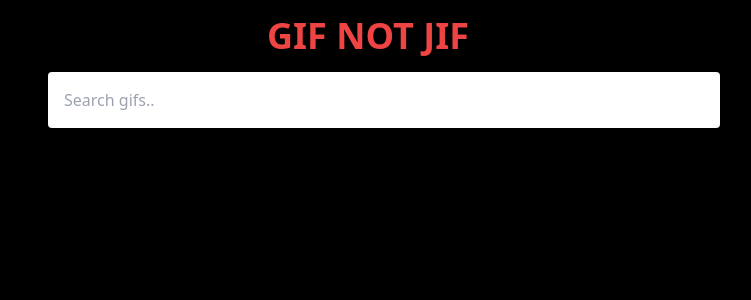
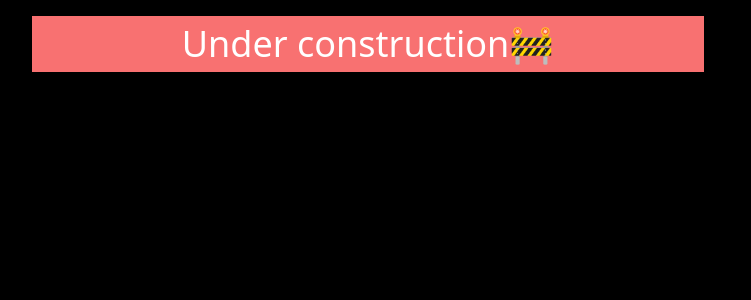
Before and after one commit to neerajkumarc/gifsearch, a React (Vite) app: page /gif/1 in a window 1280 px wide. Shown: the top 300 px of the page, without its empty margins (272-1023 px from the left). Built offline with nearby package versions, Linux system fonts and the light colour scheme.

Commit message:
added a specific page for gifs

```diff
--- a/package.json
+++ b/package.json
@@ -10,7 +10,8 @@
   },
   "dependencies": {
     "react": "^18.2.0",
-    "react-dom": "^18.2.0"
+    "react-dom": "^18.2.0",
+    "react-router-dom": "^6.8.1"
   },
   "devDependencies": {
     "@types/react": "^18.0.27",
--- a/src/App.jsx
+++ b/src/App.jsx
@@ -1,53 +1,16 @@
-import { useState } from "react";
+import Home from "./pages/Home";
+import { BrowserRouter, Routes, Route } from "react-router-dom";
+import Gif from "./pages/Gif";
+
 function App() {
-  const [search, setSearch] = useState(null);
-  const [gifs, setGifs] = useState([]);
-  const [loading, setLoading] = useState(null);
-  function fetchGifs(e) {
-    e.preventDefault();
-    setLoading(true);
-    const API_KEY = "1mwpV1pXzxX9PWodaVTxBGCXpAsda5up";
-    fetch(
-      `https://api.giphy.com/v1/gifs/search?api_key=${API_KEY}&q=${search}&limit=50&offset=0&rating=g&lang=en`
-    )
-      .then((response) => response.json())
-      .then((data) => {
-        setGifs(data.data);
-      })
-      .then(() => {
-        setLoading(false);
-      });
-  }
-  return (
-    <div className=" max-w-2xl mx-auto m-4 flex flex-col justify-center">
-      <h1 className="text-red-500 text-4xl text-center font-bold ">
-        GIF NOT JIF
-      </h1>
-      <form onSubmit={fetchGifs}>
-        <input
-          type="text"
-          placeholder="Search gifs.."
-          onChange={(e) => {
-            setSearch(e.target.value);
-          }}
-          className="rounded p-4 m-4 w-full"
-        />
-      </form>
-      {loading ? (
-        <p className="text-xl text-white text-center">Loading...</p>
-      ) : (
-        <div className="grid grid-cols-3 grid-flow-dense">
-          {gifs.map((gif) => {
-            return (
-              <div key={gif.id} className="m-2 mx-auto">
-                <img className="w-40 h-40" src={gif.images.preview_gif.url} loading="lazy" alt="gif" />
-              </div>
-            );
-          })}
-        </div>
-      )}
-    </div>
-  );
+  return(
+    <BrowserRouter>
+      <Routes>
+        <Route path="/" element={<Home/>}/>
+        <Route path="/gif/:id" element={<Gif/>}/>
+      </Routes>
+    </BrowserRouter>
+  )
 }
 
 export default App;
--- /dev/null
+++ b/src/pages/Gif.jsx
@@ -0,0 +1,12 @@
+import React from 'react'
+import { useParams } from 'react-router-dom'
+const Gif = () => {
+    // const id = useParams()
+  return (
+    <div className=" max-w-2xl mx-auto m-4 flex flex-col justify-center text-white">
+    <p className='text-center text-4xl p-2 bg-red-400'>Under construction🚧</p>
+    </div>
+  )
+}
+
+export default Gif
--- /dev/null
+++ b/src/pages/Home.jsx
@@ -0,0 +1,62 @@
+import React from 'react'
+import { useState } from "react";
+import { useNavigate } from 'react-router-dom';
+
+const Home = () => {
+    {   const navigate = useNavigate()
+        const [search, setSearch] = useState(null);
+        const [gifs, setGifs] = useState([]);
+        const [loading, setLoading] = useState(null);
+        function fetchGifs(e){
+          e.preventDefault();
+          setLoading(true);
+          const API_KEY = "1mwpV1pXzxX9PWodaVTxBGCXpAsda5up";
+          fetch(
+            `https://api.giphy.com/v1/gifs/search?api_key=${API_KEY}&q=${search}&limit=50&offset=0&rating=g&lang=en`
+          )
+            .then((response) => response.json())
+            .then((data) => {
+              setGifs(data.data);
+            })
+            .then(() => {
+              setLoading(false);
+            });
+        }
+        function handleClick(id){
+          navigate(`/gif/${id}`)
+        }
+        return (
+          <div className=" max-w-2xl mx-auto m-4 flex flex-col justify-center">
+            <h1 className="text-red-500 text-4xl text-center font-bold ">
+              GIF NOT JIF
+            </h1>
+            <form onSubmit={fetchGifs}>
+              <input
+                type="text"
+                placeholder="Search gifs.."
+                onChange={(e) => {
+                  setSearch(e.target.value);
+                }}
+                className="rounded p-4 m-4 w-full"
+              />
+            </form>
+            {loading ? (
+              <p className="text-xl text-white text-center">Loading...</p>
+            ) : (
+              <div className="grid grid-cols-3 grid-flow-dense">
+                {gifs.map((gif) => {
+                  return (
+                    <div key={gif.id} className="m-2 mx-auto" onClick={()=>handleClick(gif.id)}>
+                      <img className="w-40 h-40 cursor-pointer" src={gif.images.preview_gif.url} loading="lazy" alt="gif" />
+                    </div>
+                  );
+                })}
+              </div>
+            )}
+          </div>
+        );
+      }
+
+}
+
+export default Home
```
Also changed, not shown: 1 other file (tests, documents, lock files or other folders).
